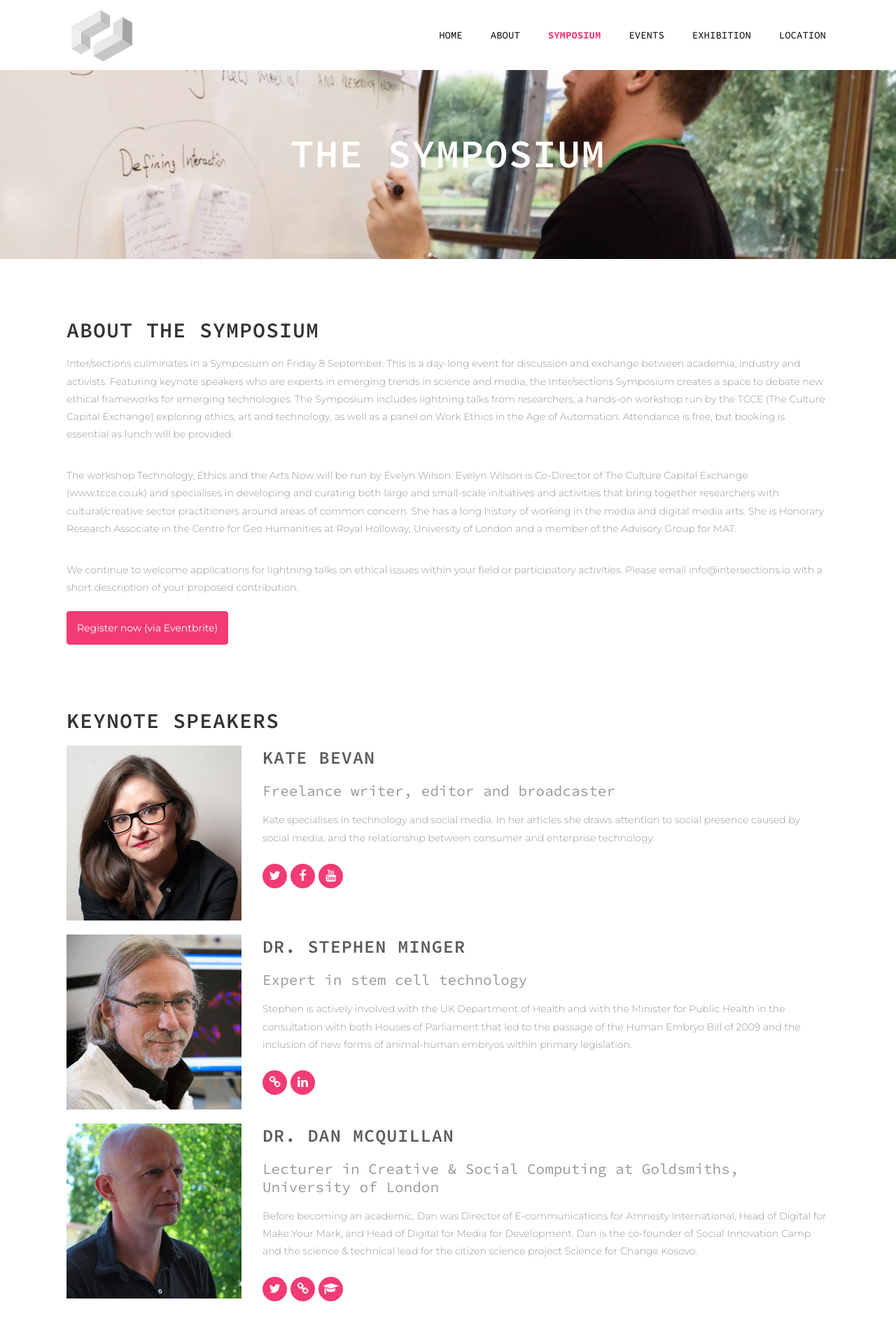
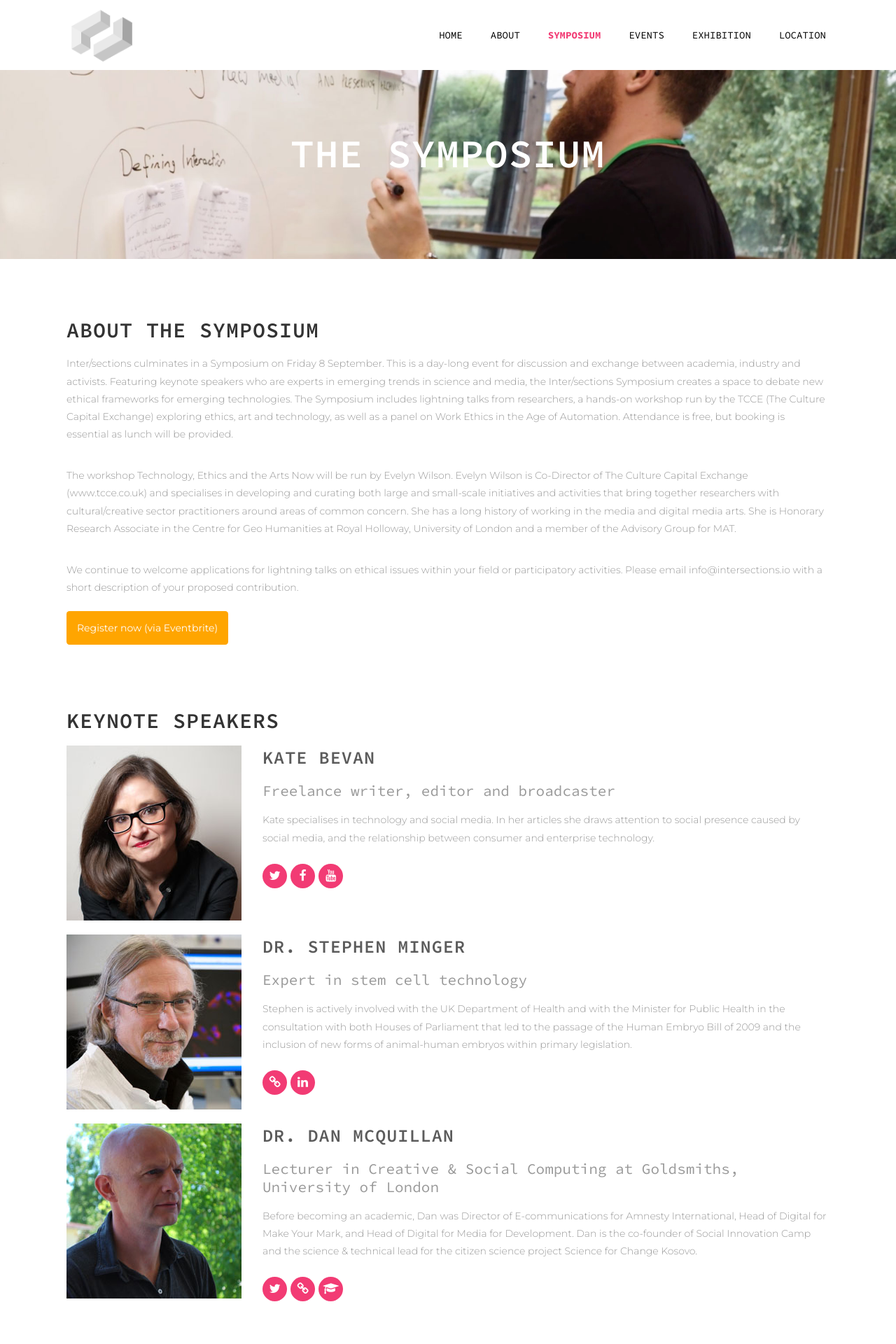
Before and after one commit to disastrid/intersections_redux, a Jekyll site: the page built from symposium.html, in a window 1280 px wide. Shown: the top 1920 px of the page at 70% size. Built offline with Jekyll 4.4.1, drawn with Linux system fonts in a browser that asks for light colours.

Commit message:
Added class for eventbrite button

```diff
--- a/symposium.html
+++ b/symposium.html
@@ -23,7 +23,7 @@ section_id: symposium
       <p>We continue to welcome applications for lightning talks on ethical issues within your field or participatory activities. Please email info@intersections.io with a short description of your proposed contribution.</p>
 
 
-      <a href="https://www.eventbrite.co.uk/e/intersections-symposium-tickets-35385982426" class="button-link">Register now (via Eventbrite)</a>
+      <a href="https://www.eventbrite.co.uk/e/intersections-symposium-tickets-35385982426" class="button-link register-now">Register now (via Eventbrite)</a>
     </div>
   </div>
 </div>
```
